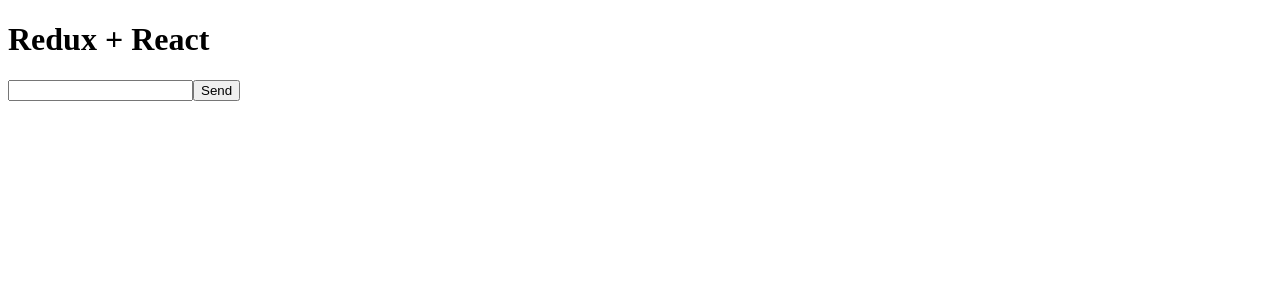
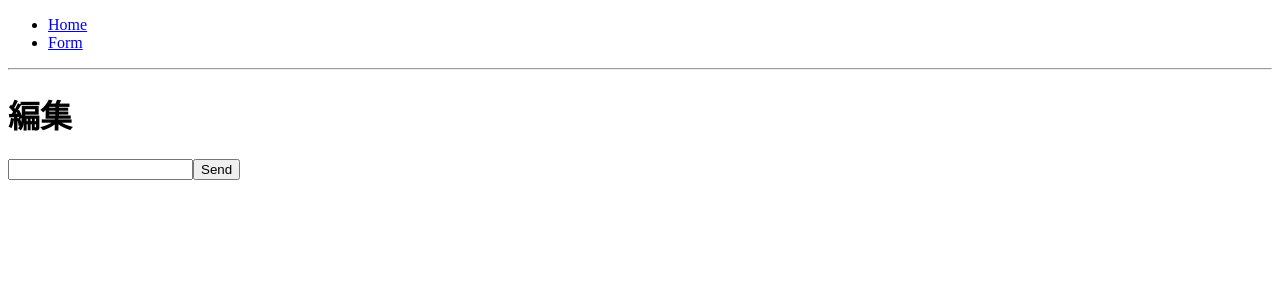
Before and after one commit to kojitaniguchi/gulp-tutorial, a React app: page /form in a window 1280 px wide. Shown: the top 300 px of the page. Built offline with nearby package versions, Linux system fonts and the light colour scheme.

Commit message:
Add Router

```diff
--- a/package.json
+++ b/package.json
@@ -16,6 +16,7 @@
     "react": "^15.6.1",
     "react-dom": "^15.6.1",
     "react-redux": "^5.0.6",
+    "react-router-dom": "^4.2.2",
     "redux": "^3.7.2"
   },
   "devDependencies": {
--- a/src/components/AppComponents.jsx
+++ b/src/components/AppComponents.jsx
@@ -1,17 +1,25 @@
 import React from 'react';
 import PropTypes from 'prop-types';
 import FormApp from './Form/FormApp.jsx';
+import HomeApp from './Home/HomeApp.jsx';
+import { BrowserRouter, Route, Link } from 'react-router-dom';
 
 // Container Components
 export default class App extends React.Component {
   render() {
     return (
-      <div>
-        <FormApp
-        handleClick={this.props.onClick}
-        data={this.props.value}
-        />
-      </div>
+      <BrowserRouter>
+        <div>
+          <ul>
+            <li><Link to='/'>Home</Link></li>
+            <li><Link to='/form'>Form</Link></li>
+          </ul>
+          <hr />
+
+         <Route exact path='/' render={props => <HomeApp data={this.props.value} />} />
+         <Route path='/form' render={props => <FormApp handleClick={this.props.onClick} data={this.props.value} />} />
+       </div>
+      </BrowserRouter>
     );
   }
 }
--- a/src/components/Form/FormApp.jsx
+++ b/src/components/Form/FormApp.jsx
@@ -9,7 +9,7 @@
     return (
       <div>
         <div>
-          <h1>Redux + React</h1>
+          <h1>編集</h1>
         </div>
         <div>
           <FormInput handleClick={this.props.handleClick} />
```
Also changed, not shown: 1 other file (tests, documents, lock files or other folders).
